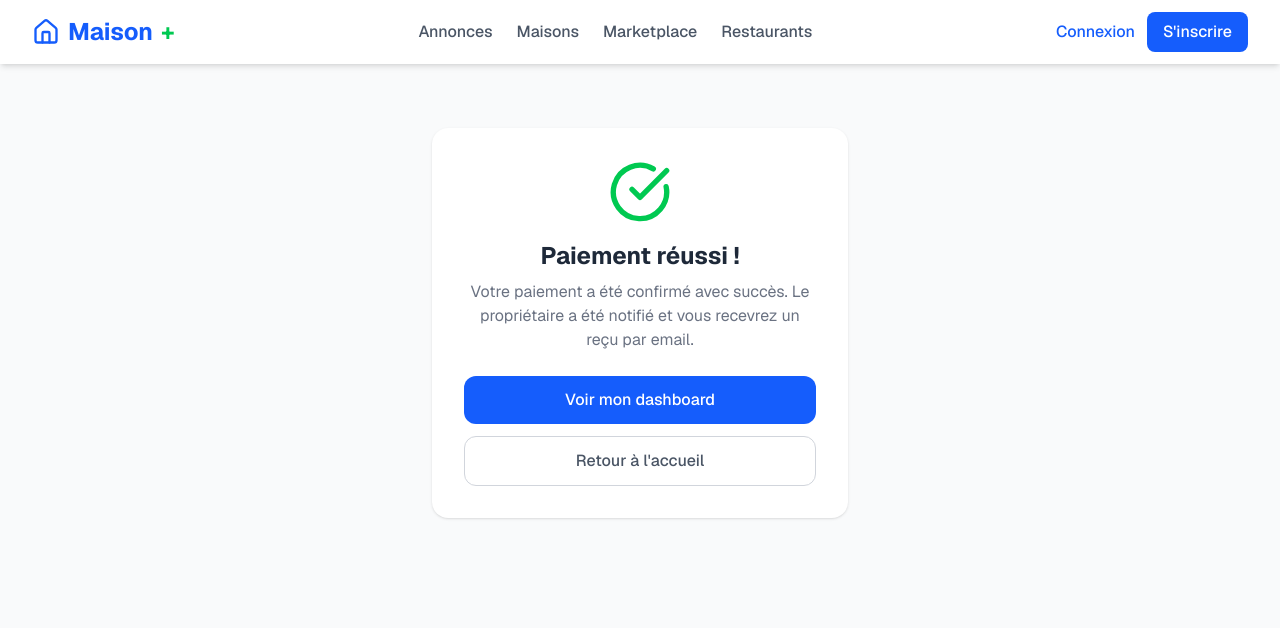
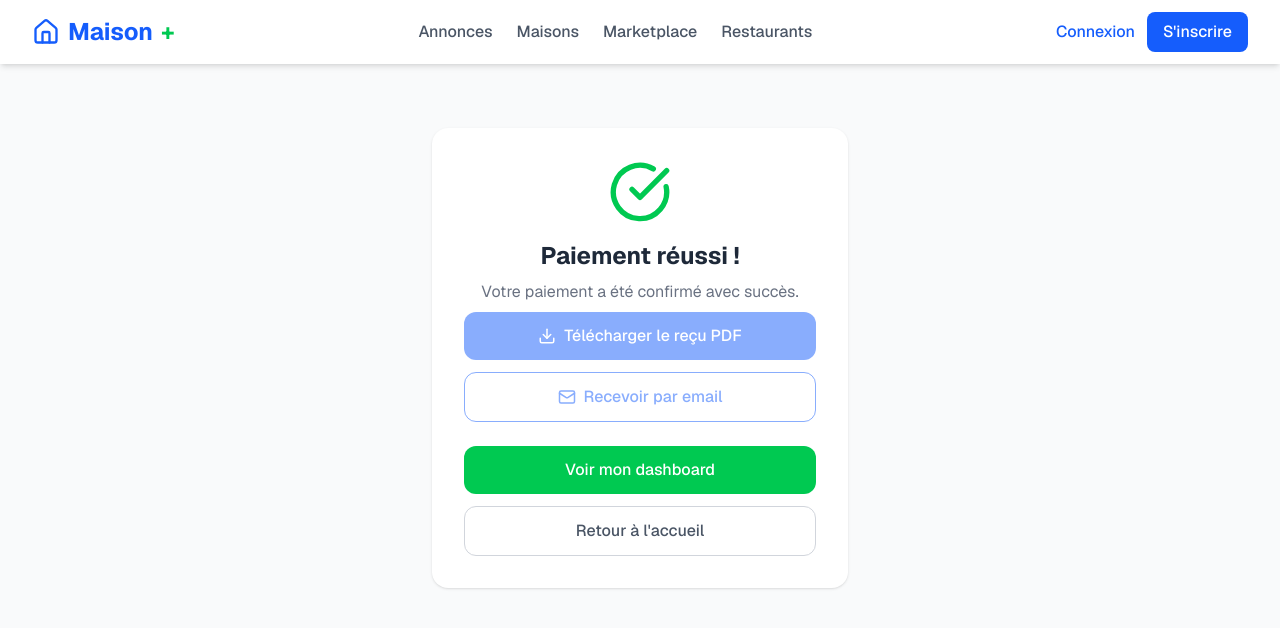
Before and after one commit to Iblo98/maison-plus-frontend, a Next.js app: page /paiement/succes in a window 1280 px wide. Shown: the top 628 px of the page. Built offline with nearby package versions, Linux system fonts and the light colour scheme.

Commit message:
Page succes paiement telechargement recu PDF

```diff
--- a/src/app/paiement/succes/page.js
+++ b/src/app/paiement/succes/page.js
@@ -1,27 +1,70 @@
 'use client';
-import { useEffect } from 'react';
-import { useSearchParams, useRouter } from 'next/navigation';
+import { useEffect, useState } from 'react';
+import { useSearchParams } from 'next/navigation';
 import Navbar from '../../../components/Navbar';
-import { CheckCircle } from 'lucide-react';
+import { CheckCircle, Download, Mail } from 'lucide-react';
 import Link from 'next/link';
 import api from '../../../lib/api';
+import toast from 'react-hot-toast';
 
 export default function PaiementSucces() {
   const searchParams = useSearchParams();
-  const router = useRouter();
+  const [reference, setReference] = useState(null);
+  const [chargement, setChargement] = useState(false);
+  const [emailEnvoye, setEmailEnvoye] = useState(false);
 
   useEffect(() => {
-    const reference = searchParams.get('transaction_id') || searchParams.get('tx_ref');
-    if (reference) {
-      verifierPaiement(reference);
-    }
+    const ref = searchParams.get('transaction_id') || searchParams.get('tx_ref');
+    if (ref) setReference(ref);
   }, []);
 
-  const verifierPaiement = async (reference) => {
+  const telechargerRecu = async () => {
+    if (!reference) {
+      toast.error('Référence introuvable');
+      return;
+    }
+    setChargement(true);
     try {
-      await api.get(`/paiements/statut/${reference}`);
+      const response = await fetch(
+        `http://localhost:3000/api/paiements/recu/${reference}`,
+        {
+          headers: {
+            Authorization: `Bearer ${localStorage.getItem('token')}`
+          }
+        }
+      );
+
+      if (!response.ok) {
+        toast.error('Erreur téléchargement reçu');
+        return;
+      }
+
+      const blob = await response.blob();
+      const url = URL.createObjectURL(blob);
+      const a = document.createElement('a');
+      a.href = url;
+      a.download = `recu_${reference}.pdf`;
+      a.click();
+      URL.revokeObjectURL(url);
+      toast.success('Reçu téléchargé !');
     } catch (err) {
-      console.error('Erreur vérification:', err);
+      toast.error('Erreur téléchargement');
+    } finally {
+      setChargement(false);
+    }
+  };
+
+  const envoyerEmail = async () => {
+    if (!reference) return;
+    setChargement(true);
+    try {
+      await api.post(`/paiements/recu/${reference}/email`);
+      toast.success('Reçu envoyé par email !');
+      setEmailEnvoye(true);
+    } catch (err) {
+      toast.error('Erreur envoi email');
+    } finally {
+      setChargement(false);
     }
   };
 
@@ -32,12 +75,33 @@ export default function PaiementSucces() {
         <div className="bg-white rounded-2xl shadow-sm p-8">
           <CheckCircle size={64} className="text-green-500 mx-auto mb-4" />
           <h1 className="text-2xl font-bold text-gray-800 mb-2">Paiement réussi !</h1>
-          <p className="text-gray-500 mb-6">
-            Votre paiement a été confirmé avec succès. Le propriétaire a été notifié et vous recevrez un reçu par email.
+          <p className="text-gray-500 mb-2">
+            Votre paiement a été confirmé avec succès.
           </p>
+          {reference && (
+            <p className="text-xs text-gray-400 mb-6 font-mono bg-gray-50 px-3 py-1.5 rounded-lg">
+              Réf : {reference}
+            </p>
+          )}
+
+          {/* Boutons reçu */}
+          <div className="space-y-3 mb-6">
+            <button onClick={telechargerRecu} disabled={chargement || !reference}
+              className="w-full flex items-center justify-center gap-2 bg-blue-600 text-white py-3 rounded-xl font-medium hover:bg-blue-700 transition disabled:opacity-50">
+              <Download size={18} />
+              {chargement ? 'Chargement...' : 'Télécharger le reçu PDF'}
+            </button>
+
+            <button onClick={envoyerEmail} disabled={chargement || emailEnvoye || !reference}
+              className="w-full flex items-center justify-center gap-2 border border-blue-600 text-blue-600 py-3 rounded-xl font-medium hover:bg-blue-50 transition disabled:opacity-50">
+              <Mail size={18} />
+              {emailEnvoye ? 'Email envoyé ✓' : 'Recevoir par email'}
+            </button>
+          </div>
+
           <div className="space-y-3">
             <Link href="/dashboard"
-              className="w-full block bg-blue-600 text-white py-3 rounded-xl font-medium hover:bg-blue-700 transition">
+              className="w-full block bg-green-500 text-white py-3 rounded-xl font-medium hover:bg-green-600 transition">
               Voir mon dashboard
             </Link>
             <Link href="/"
```
